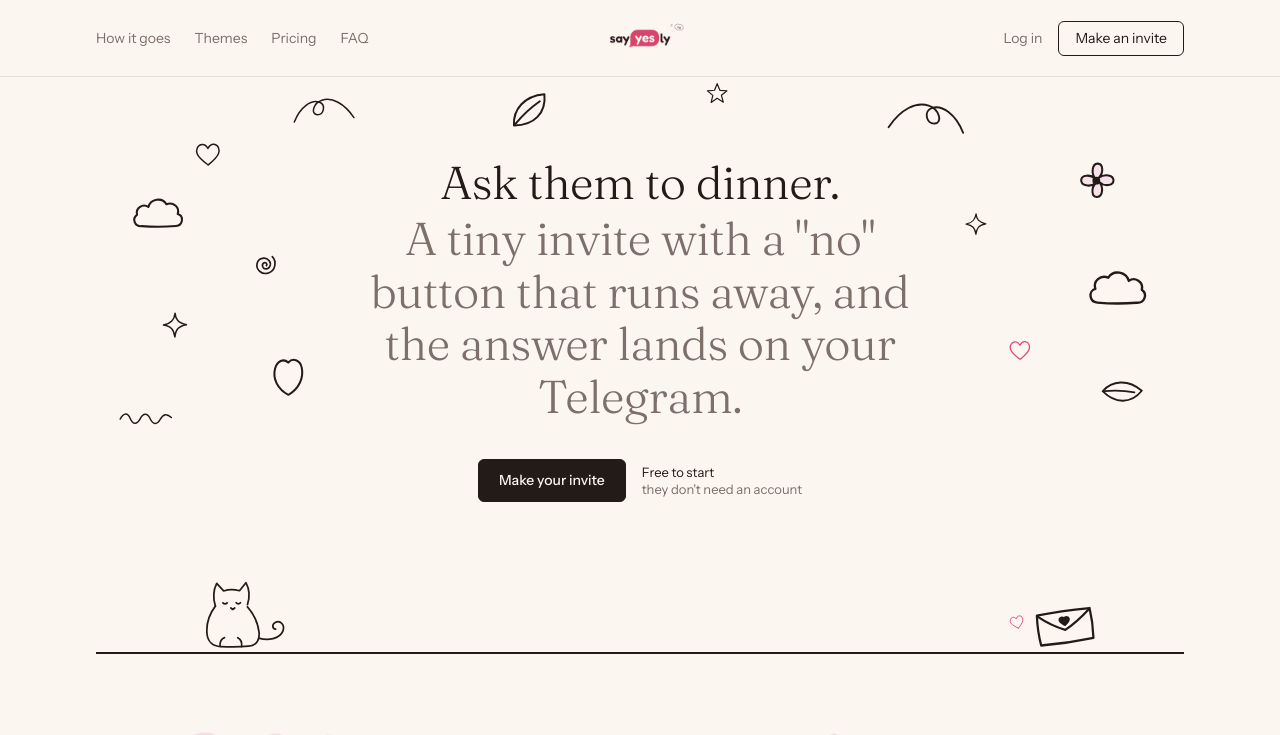
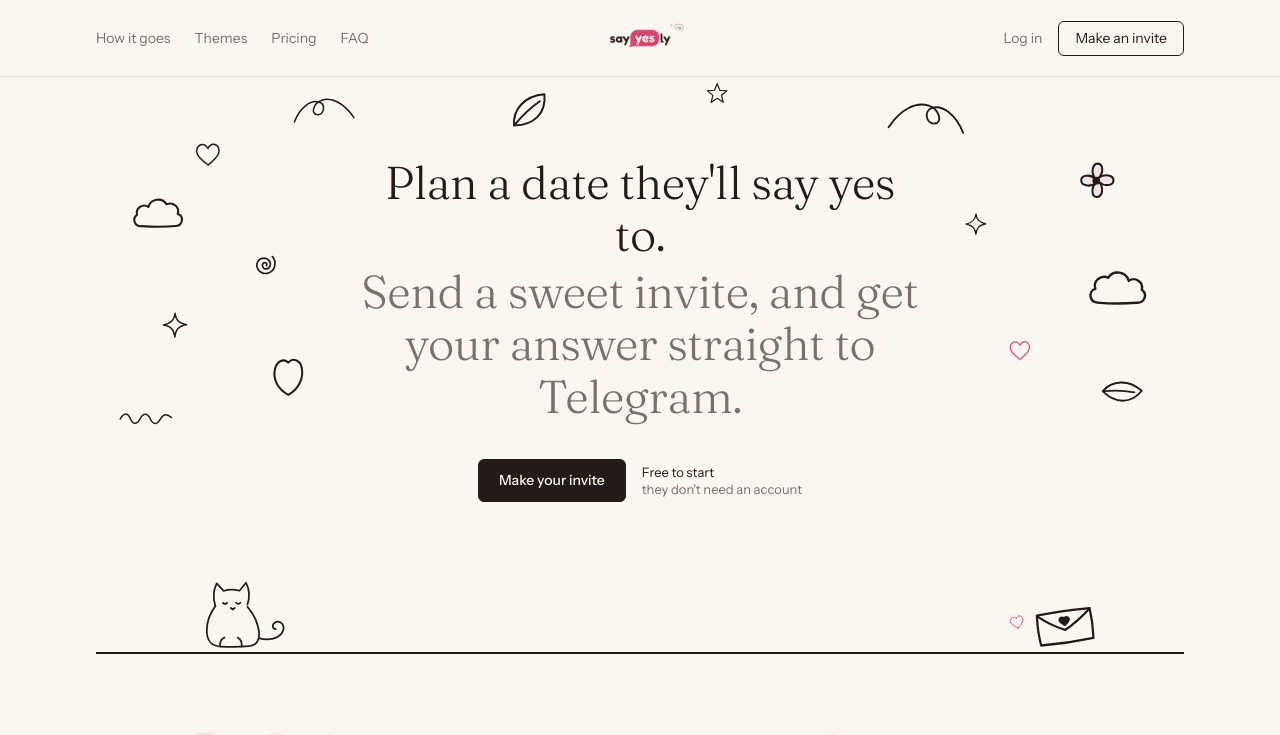
Before and after one commit to itsnang/sayyesly, a Next.js app: page / in a window 1280 px wide. Shown: the top 735 px of the page. Built offline with nearby package versions, Linux system fonts and the light colour scheme; no server answers.

Commit message:
Rework the hero headline as a friendlier, more general pitch
Drops the literal "dinner" / "no button" framing in favor of the
site's "date planning platform" pitch, and syncs the homepage title
and description to match.

```diff
--- a/src/app/page.tsx
+++ b/src/app/page.tsx
@@ -2,8 +2,8 @@ import type { Metadata } from "next";
 import { LandingPage } from "@/features/landing/components/landing-page";
 
 export const metadata: Metadata = {
-  title: "sayyesly · ask them to dinner",
-  description: "Make a date invite where the \"no\" button runs away, and get the answer on Telegram.",
+  title: "sayyesly · plan a date they'll say yes to",
+  description: "Send a sweet invite, plan the details, and get your answer on Telegram.",
 };
 
 export default function Home() {
--- a/src/features/landing/components/hero.tsx
+++ b/src/features/landing/components/hero.tsx
@@ -39,9 +39,9 @@ export function Hero() {
         <DoodleArc />
         <div className="relative mx-auto max-w-[560px] text-center">
           <h1 className="font-display text-[clamp(30px,4.1vw,46px)] leading-[1.14] tracking-[-0.01em] text-ink">
-            Ask them to dinner.
+            Plan a date they&apos;ll say yes to.
             <span className="mt-1 block text-muted">
-              A tiny invite with a &quot;no&quot; button that runs away, and the answer lands on your Telegram.
+              Send a sweet invite, and get your answer straight to Telegram.
             </span>
           </h1>
           <div className="mt-9 flex flex-wrap items-center justify-center gap-x-4 gap-y-3">
```
